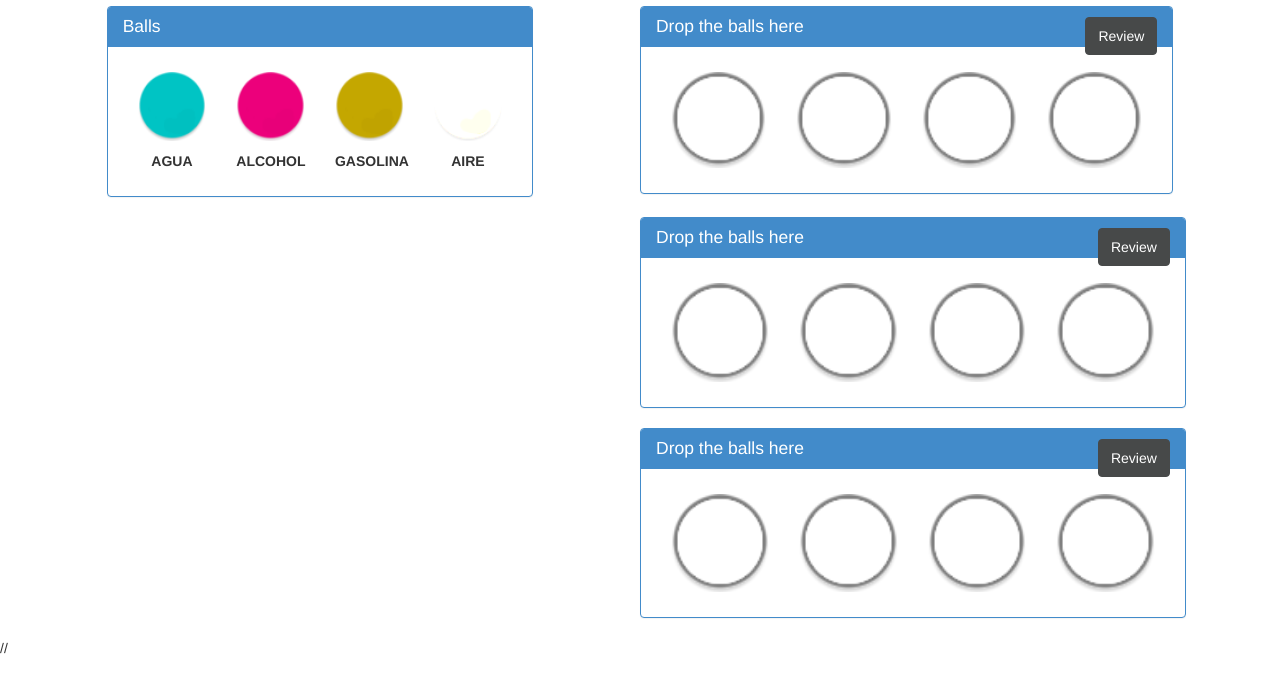
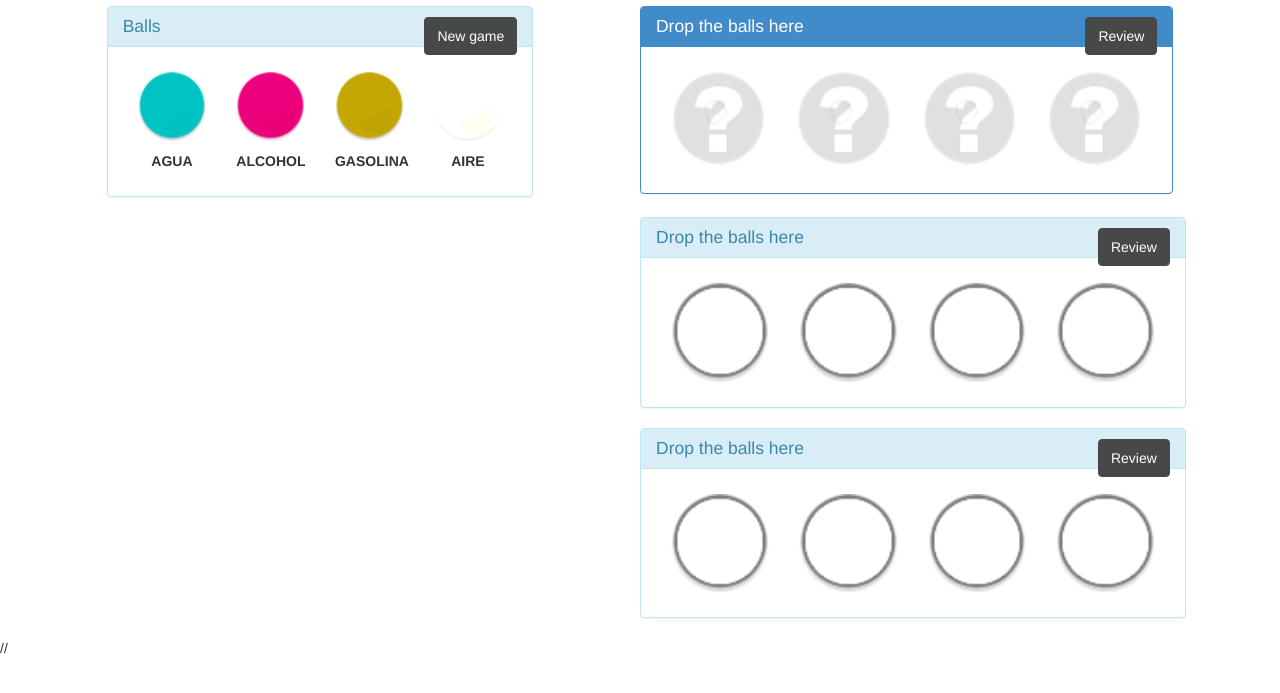
Before and after one commit to sugus-labs/AquaGame, a Django app: page /MasterMind/ in a window 1280 px wide. Shown: the part 50-743 px from the top of the page. Run offline with Django 3.2, Linux system fonts and the light colour scheme; some libraries are stand-ins or nearby versions.

Commit message:
Enhanced index template

```diff
--- a/AquaGame/templates/mastermind/index.html
+++ b/AquaGame/templates/mastermind/index.html
@@ -5,37 +5,39 @@
 {% block content %}
 
   {% load staticfiles %}
+  <body>
 
   <style>
   #droppable { height: 150px; }
   .ball_properties { position: relative; z-index: 99; }
   </style>
 
-  <div id="right_span" class="row-fluid">
+  <div id="right_span_master" class="row-fluid">
 
-    <div id="right_span" class="col-12 col-sm-12 col-lg-4 col-offset-1 panel panel-primary">
+    <div id="right_span_main" class="col-12 col-sm-12 col-lg-4 col-offset-1 panel panel-info" tabindex="0">
       <div class="panel-heading">
+        <button id="new_game" type="button" class="btn btn-default pull-right">New game</button>
         <h3 class="panel-title">Balls</h3>
       </div>
-      <div id="ball_blue_span" class="col-3 col-sm-3 col-lg-3">
+      <div id="span_ball_blue" class="col-3 col-sm-3 col-lg-3">
         <div id="ball_blue" class="ui-widget-content">
           <p><center><img src="{% static "img/ball_blue.png" %}" width= "100%" class="ball_properties"/></center></p>
           <p><center><b><span class="ball_properties">AGUA</span></b></center></p>
         </div>
       </div>
-      <div id="ball_purple_span" class="col-3 col-sm-3 col-lg-3">
+      <div id="span_ball_purple" class="col-3 col-sm-3 col-lg-3">
         <div id="ball_purple" class="ui-widget-content">
           <p><center><img src="{% static "img/ball_purple.png" %}" width= "100%" class="ball_properties"/></center></p>
           <p><center><b><span class="ball_properties">ALCOHOL</span></b></center></p>
         </div>
       </div>
-      <div id="ball_yellow_span" class="col-3 col-sm-3 col-lg-3">
+      <div id="span_ball_yellow" class="col-3 col-sm-3 col-lg-3">
         <div id="ball_yellow" class="ui-widget-content">
           <p><center><img src="{% static "img/ball_yellow.png" %}" width= "100%" class="ball_properties"/></center></p>
           <p><center><b><span class="ball_properties">GASOLINA</span></b></center></p>
         </div>
       </div>
-      <div id="ball_white_span" class="col-3 col-sm-3 col-lg-3">
+      <div id="span_ball_white" class="col-3 col-sm-3 col-lg-3">
         <div id="ball_white" class="ui-widget-content">
           <p><center><img src="{% static "img/ball_white.png" %}" width= "100%" class="ball_properties"/></center></p>
           <p><center><b><span class="ball_properties">AIRE</span></b></center></p>
@@ -43,7 +45,38 @@
       </div>
     </div>
 
-    <div id="left_span" class="col-12 col-sm-12 col-lg-5 col-offset-1 panel panel-primary">
+    <div id="left_span_0" class="col-12 col-sm-12 col-lg-5 col-offset-1 panel panel-primary">
+      <div class="panel-heading">
+        <button id="review_0" type="button" class="btn btn-default pull-right">Review</button>
+        <h3 class="panel-title">Drop the balls here</h3>
+      </div>
+      <div id="droppable_0" class="ui-widget-content col-3 col-sm-3 col-lg-3">
+        <p><center><img src="{% static "img/ball_shell_hover_question.png" %}" width= "100%"/></center></p>
+        <!--<p id="debug_text_0"><center><span>Texto para debug</span></center></p>-->
+      </div>
+      <div id="droppable_1" class="ui-widget-content col-3 col-sm-3 col-lg-3">
+        <p><center><img src="{% static "img/ball_shell_hover_question.png" %}" width= "100%"/></center></p>
+        <!--<p id="debug_text_1"><center><span>Texto para debug</span></center></p>-->
+      </div>
+      <div id="droppable_2" class="ui-widget-content col-3 col-sm-3 col-lg-3">
+        <p><center><img src="{% static "img/ball_shell_hover_question.png" %}" width= "100%"/></center></p>
+        <!--<p id="debug_text_2"><center><span>Texto para debug</span></center></p>-->
+      </div>
+      <div id="droppable_3" class="ui-widget-content col-3 col-sm-3 col-lg-3">
+        <p><center><img src="{% static "img/ball_shell_hover_question.png" %}" width= "100%"/></center><p>
+        <!--<p id="debug_text_3"><center><span>Texto para debug</span></center></p>-->
+      </div>
+
+        <!--<button type="button" class="btn btn-success btn-block"><b>Aciertos:</b>&nbsp;&nbsp;&nbsp;<span class="badge badge-big-custom">0</span>&nbsp;</button>
+        <button type="button" class="btn btn-danger btn-block"><b>Errores:</b>&nbsp;&nbsp;&nbsp;&nbsp;&nbsp;<span class="badge badge-big-custom">0</span>&nbsp;</button>-->
+
+    </div>
+
+  </div>
+
+  <div id="right_span_master" class="row">
+
+   <div id="left_span_1" class="col-12 col-sm-12 col-lg-5 col-offset-6 panel panel-info">
       <div class="panel-heading">
         <button id="review_0" type="button" class="btn btn-default pull-right">Review</button>
         <h3 class="panel-title">Drop the balls here</h3>
@@ -74,38 +107,7 @@
 
   <div id="right_span" class="row">
 
-   <div id="left_span" class="col-12 col-sm-12 col-lg-5 col-offset-6 panel panel-primary">
-      <div class="panel-heading">
-        <button id="review_0" type="button" class="btn btn-default pull-right">Review</button>
-        <h3 class="panel-title">Drop the balls here</h3>
-      </div>
-      <div id="droppable_0" class="ui-widget-content col-3 col-sm-3 col-lg-3">
-        <p><center><img src="{% static "img/ball_shell.png" %}" width= "100%"/></center></p>
-        <!--<p id="debug_text_0"><center><span>Texto para debug</span></center></p>-->
-      </div>
-      <div id="droppable_1" class="ui-widget-content col-3 col-sm-3 col-lg-3">
-        <p><center><img src="{% static "img/ball_shell.png" %}" width= "100%"/></center></p>
-        <!--<p id="debug_text_1"><center><span>Texto para debug</span></center></p>-->
-      </div>
-      <div id="droppable_2" class="ui-widget-content col-3 col-sm-3 col-lg-3">
-        <p><center><img src="{% static "img/ball_shell.png" %}" width= "100%"/></center></p>
-        <!--<p id="debug_text_2"><center><span>Texto para debug</span></center></p>-->
-      </div>
-      <div id="droppable_3" class="ui-widget-content col-3 col-sm-3 col-lg-3">
-        <p><center><img src="{% static "img/ball_shell.png" %}" width= "100%"/></center><p>
-        <!--<p id="debug_text_3"><center><span>Texto para debug</span></center></p>-->
-      </div>
-
-        <!--<button type="button" class="btn btn-success btn-block"><b>Aciertos:</b>&nbsp;&nbsp;&nbsp;<span class="badge badge-big-custom">0</span>&nbsp;</button>
-        <button type="button" class="btn btn-danger btn-block"><b>Errores:</b>&nbsp;&nbsp;&nbsp;&nbsp;&nbsp;<span class="badge badge-big-custom">0</span>&nbsp;</button>-->
-
-    </div>
-
-  </div>
-
-  <div id="right_span" class="row">
-
-   <div id="left_span" class="col-12 col-sm-12 col-lg-5 col-offset-6 panel panel-primary">
+   <div id="left_span_2" class="col-12 col-sm-12 col-lg-5 col-offset-6 panel panel-info">
       <div class="panel-heading">
         <button id="review_0" type="button" class="btn btn-default pull-right">Review</button>
         <h3 class="panel-title">Drop the balls here</h3>
@@ -150,7 +152,7 @@ $(function() {
   $('div[id^=droppable_]').droppable({
     drop: function(event, ui) {
       //$(this).addClass("well well-small").find("span").html(ui.draggable.attr('id'));
-      $(this).find("img").attr('src', '{% static "img/ball_shell_hover_question.png" %}').addClass("ball_properties");
+      //$(this).find("img").attr('src', '{% static "img/ball_shell_hover_question.png" %}').addClass("ball_properties");
       //response = $(this).find("span").html(ui.draggable.attr('id'));
       ball_object = ui.draggable.attr('id');
       gap = $(this).attr('id');
@@ -166,13 +168,13 @@ $(function() {
 </script>
 
 <script>
-$("#review_1").click(function() {
-
+//$("#new_game").click(function() {
+  //$('div[id^=ball_]').attr('src', '{% static "img/ball_shell_hover_success.png" %}');
   //debug_texts = $('p[id^=debug_text_]');
   //for (var i = 0; i < debug_texts.length; i++) {
   //              debug_texts[i].style.visibility = 'hidden';
   //}
-});
+//});
 </script>
 
 // <script type="text/javascript">
```
Also changed, not shown: AquaGame/static/img/ball_shell_hover_success.png.
